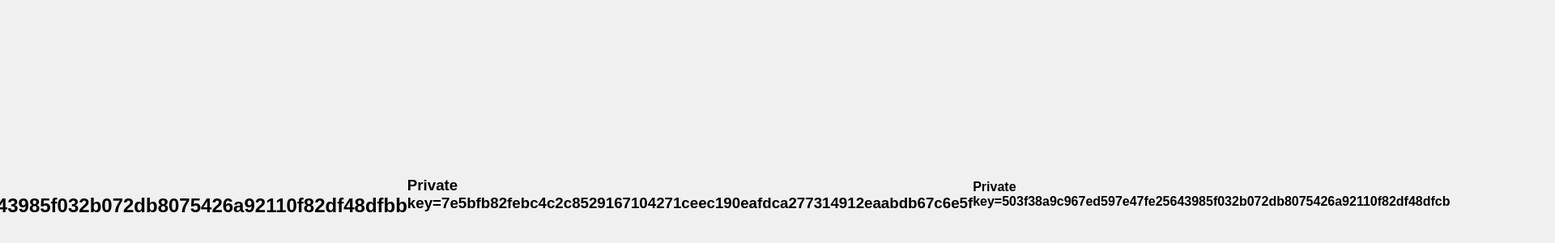
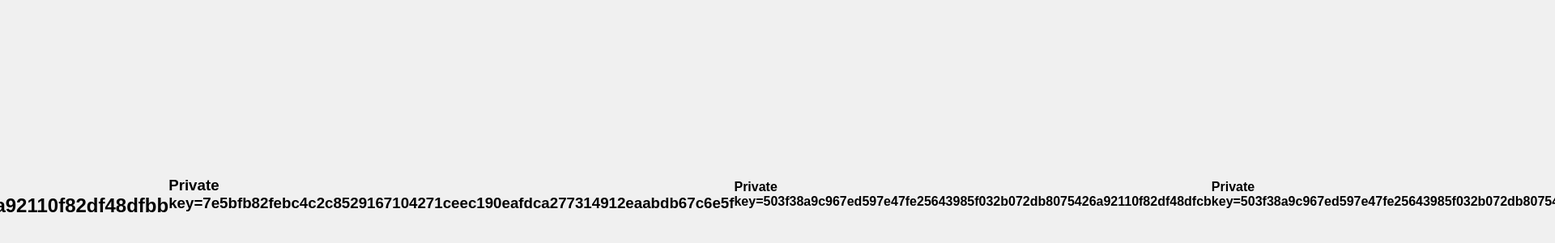
Before and after one commit to Sissice/hello, a plain HTML site: page index.html in a window 1280 px wide. Shown: the part 160-460 px from the top of the page at 81% size, 1920 px wide, since content can reach past the window. Drawn offline with Linux system fonts and the light colour scheme.

Commit message:
Update index.html

```diff
--- a/index.html
+++ b/index.html
@@ -25,5 +25,6 @@
     <h2>Private key=503f38a9c967ed597e47fe25643985f032b072db8075426a92110f82df48dfbb</h2>
     <h3>Private key=7e5bfb82febc4c2c8529167104271ceec190eafdca277314912eaabdb67c6e5f</h3>
     <h4>Private key=503f38a9c967ed597e47fe25643985f032b072db8075426a92110f82df48dfcb</h4>
+    <h4>Private key=503f38a9c967ed597e47fe25643985f032b072db8075426a92110f82df48dfcb</h4>
 </body>
 </html>
```
